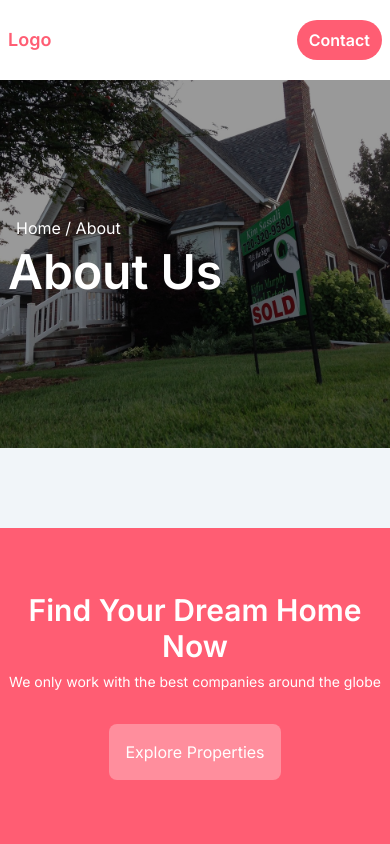
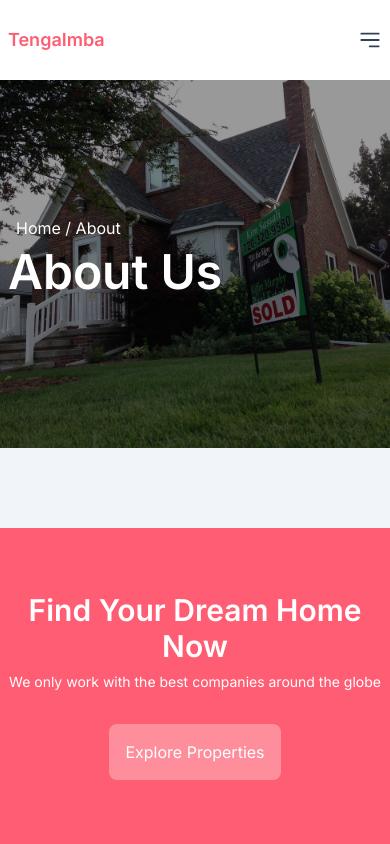
Before and after one commit to tatendabakozw/property-sale, a Next.js app: page /about in a window 390 px wide. Shown: the top 844 px of the page. Built offline with nearby package versions, Linux system fonts and the light colour scheme.

Commit message:
feature: added filter section

```diff
--- /dev/null
+++ b/components/filter-section/FilterSection.tsx
@@ -0,0 +1,60 @@
+import React from "react";
+
+type Props = {};
+
+const FilterSection = (props: Props) => {
+  return (
+    <div className="rounded bg-white shadow p-4 w-full flex flex-col space-y-4">
+      <input
+        type="text"
+        placeholder="keyword"
+        className="border border-slate-200 rounded p-2"
+      />
+      <input
+        type="text"
+        placeholder="location"
+        className="border border-slate-200 rounded p-2"
+      />
+      <input
+        type="text"
+        placeholder="status"
+        className="border border-slate-200 rounded p-2"
+      />
+      <input
+        type="text"
+        placeholder="property type"
+        className="border border-slate-200 rounded p-2"
+      />
+      <input
+        type="text"
+        placeholder="price range"
+        className="border border-slate-200 rounded p-2"
+      />
+      <input
+        type="text"
+        placeholder="bathrooms"
+        className="border border-slate-200 rounded p-2"
+      />
+      <input
+        type="text"
+        placeholder="bedrooms"
+        className="border border-slate-200 rounded p-2"
+      />
+      <input
+        type="text"
+        placeholder="garages"
+        className="border border-slate-200 rounded p-2"
+      />
+      <input
+        type="text"
+        placeholder="year built"
+        className="border border-slate-200 rounded p-2"
+      />
+      <div className="bg-primary-original p-3 rounded text-center text-white">
+        Clear Filters
+      </div>
+    </div>
+  );
+};
+
+export default FilterSection;
--- a/components/navigation/Navbar.tsx
+++ b/components/navigation/Navbar.tsx
@@ -1,20 +1,30 @@
+import { Bars3BottomRightIcon } from "@heroicons/react/20/solid";
 import Link from "next/link";
 import { useRouter } from "next/router";
 import React, { useEffect, useState } from "react";
+import {
+  Menu,
+  MenuButton,
+  MenuList,
+  MenuItem,
+  MenuItemOption,
+  MenuGroup,
+  MenuOptionGroup,
+  MenuDivider,
+} from "@chakra-ui/react";
 
 type Props = {};
 let SCROLL_POS = 100;
 
 function Navbar({}: Props) {
   const [scrollPosition, setScrollPosition] = useState<number>(0);
-  const router = useRouter()
+  const router = useRouter();
 
   const nav_links = [
-    {name:'home', path: '/'},
-    {name:'about', path: '/about'},
-    {name:'explore', path: '/explore'},
-
-  ]
+    { name: "home", path: "/" },
+    { name: "about", path: "/about" },
+    { name: "explore", path: "/explore" },
+  ];
 
   const handleScroll = () => {
     const position = window.pageYOffset;
@@ -31,15 +41,20 @@ function Navbar({}: Props) {
 
   //   console.log(scrollPosition)
   return (
-    <div className={`${
+    <div
+      className={`${
         scrollPosition >= SCROLL_POS
           ? `transition ease-in-out delay-150 bg-white duration-100 shadow `
           : `${router.pathname === "/" ? "" : "bg-white capitalize "}`
-      } fixed w-full z-50`}>
+      } fixed w-full z-50`}
+    >
       <div className="max-w-7xl w-full mx-auto px-2 h-20 flex flex-row items-center space-x-6">
-        <div className="logo text-primary-original text-lg font-semibold">
-          Logo
-        </div>
+        <Link
+          href={"/"}
+          className="logo text-primary-original text-lg font-semibold"
+        >
+          TengaImba
+        </Link>
         <div className="flex-1"></div>
         <div
           className={`${
@@ -54,17 +69,52 @@ function Navbar({}: Props) {
             <Link
               href={item.path}
               key={index}
-                className={`${router.pathname === item.path ? 'text-primary-original border-b-2 border-primary-original ' :' ' } flex cursor-pointer font-semibold `}
+              className={`${
+                router.pathname === item.path
+                  ? "text-primary-original border-b-2 border-primary-original "
+                  : " "
+              } flex cursor-pointer font-semibold `}
             >
               {item.name}
             </Link>
           ))}
-
         </div>
 
-        <Link href={'/contact'} className="contact bg-primary-original text-white font-semibold capitalize rounded-full px-3 py-2">
+        <Link
+          href={"/contact"}
+          className="md:flex hidden contact bg-primary-original text-white font-semibold capitalize rounded-full px-3 py-2"
+        >
           Contact
         </Link>
+        <Menu>
+          <MenuButton>
+            <div className="md:hidden flex">
+              <Bars3BottomRightIcon
+                height={24}
+                width={24}
+                className={`${
+                  scrollPosition >= SCROLL_POS ? "text-slate-700" : `${router.pathname === '/' ? "text-white" : "text-slate-700" }`
+                } `}
+              />
+            </div>
+          </MenuButton>
+          <MenuList>
+            {nav_links.map((item, index) => (
+              <MenuItem key={index}>
+                <Link
+                  href={item.path}
+                  className={`${
+                    router.pathname === item.path
+                      ? "text-primary-original border-b-2 border-primary-original "
+                      : " "
+                  } flex cursor-pointer font-semibold `}
+                >
+                  {item.name}
+                </Link>
+              </MenuItem>
+            ))}
+          </MenuList>
+        </Menu>
       </div>
     </div>
   );
--- a/pages/explore/index.tsx
+++ b/pages/explore/index.tsx
@@ -1,10 +1,23 @@
+import FilterSection from "@/components/filter-section/FilterSection";
 import PropertyItem from "@/components/property-item/PropertyItem";
 import GeneralLayout from "@/layouts/GeneralLayout";
+import { AdjustmentsHorizontalIcon } from "@heroicons/react/24/outline";
 import React from "react";
+import {
+  Modal,
+  ModalOverlay,
+  ModalContent,
+  ModalHeader,
+  ModalFooter,
+  ModalBody,
+  ModalCloseButton,
+  useDisclosure,
+} from "@chakra-ui/react";
 
 type Props = {};
 
 const Explore = (props: Props) => {
+  const { isOpen, onOpen, onClose } = useDisclosure();
   return (
     <GeneralLayout title="Explore" description="Explore all our properties">
       <div className="bg-slate-100 min-h-screen py-32">
@@ -12,57 +25,8 @@ const Explore = (props: Props) => {
           <p className="text-2xl col-span-3 font-semibold text-slate-700">
             Properties List
           </p>
-          <div className="md:col-span-1 col-span-3 w-full flex flex-col">
-            <div className="rounded bg-white shadow p-4 w-full flex flex-col space-y-4">
-              <input
-                type="text"
-                placeholder="keyword"
-                className="border border-slate-200 rounded p-2"
-              />
-              <input
-                type="text"
-                placeholder="location"
-                className="border border-slate-200 rounded p-2"
-              />
-              <input
-                type="text"
-                placeholder="status"
-                className="border border-slate-200 rounded p-2"
-              />
-              <input
-                type="text"
-                placeholder="property type"
-                className="border border-slate-200 rounded p-2"
-              />
-              <input
-                type="text"
-                placeholder="price range"
-                className="border border-slate-200 rounded p-2"
-              />
-              <input
-                type="text"
-                placeholder="bathrooms"
-                className="border border-slate-200 rounded p-2"
-              />
-              <input
-                type="text"
-                placeholder="bedrooms"
-                className="border border-slate-200 rounded p-2"
-              />
-              <input
-                type="text"
-                placeholder="garages"
-                className="border border-slate-200 rounded p-2"
-              />
-              <input
-                type="text"
-                placeholder="year built"
-                className="border border-slate-200 rounded p-2"
-              />
-              <div className="bg-primary-original p-3 rounded text-center text-white">
-                Clear Filters
-              </div>
-            </div>
+          <div className="md:col-span-1 md:flex hidden col-span-3 w-full flex-col">
+            <FilterSection />
           </div>
           <div className="md:col-span-2 col-span-3 grid grid-cols-2 gap-8">
             <div className="col-span-2 flex flex-col space-y-8">
@@ -70,6 +34,12 @@ const Explore = (props: Props) => {
                 <p className="text-sm text-slate-700 flex-1">
                   10 Search Results
                 </p>
+                <div
+                  onClick={onOpen}
+                  className="md:hidden flex bg-slate-100 p-2 rounded-full"
+                >
+                  <AdjustmentsHorizontalIcon height={16} width={16} />
+                </div>
               </div>
               <div className="grid md:grid-cols-2 grid-cols-1 gap-8">
                 {[1, 2, 3, 4, 5, 6].map((item, index) => (
@@ -80,6 +50,17 @@ const Explore = (props: Props) => {
           </div>
         </div>
       </div>
+
+      <Modal isOpen={isOpen} onClose={onClose}>
+        <ModalOverlay />
+        <ModalContent>
+          <ModalHeader>Filter Your Search</ModalHeader>
+          <ModalCloseButton />
+          <ModalBody p={0}>
+            <FilterSection />
+          </ModalBody>
+        </ModalContent>
+      </Modal>
     </GeneralLayout>
   );
 };
```
Lines whose indentation alone changed are shown as unchanged.
